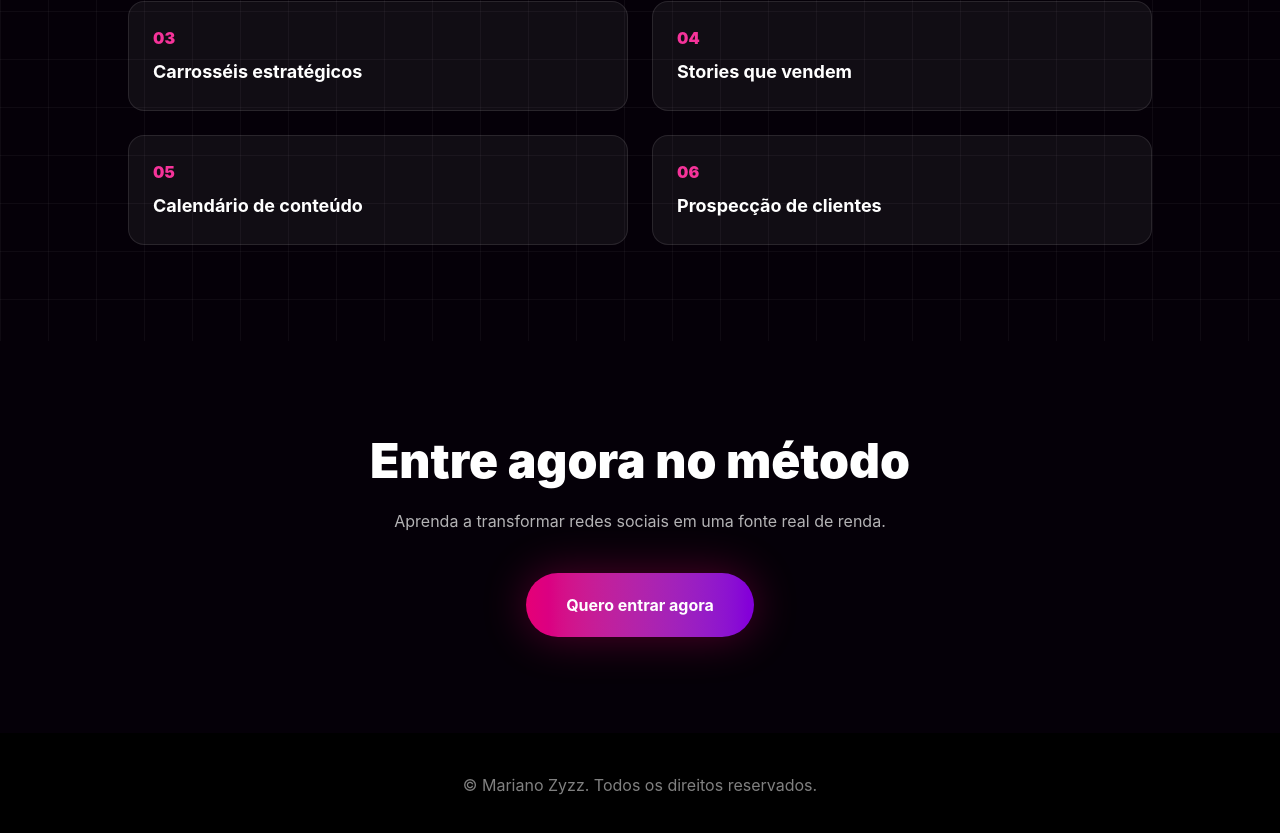
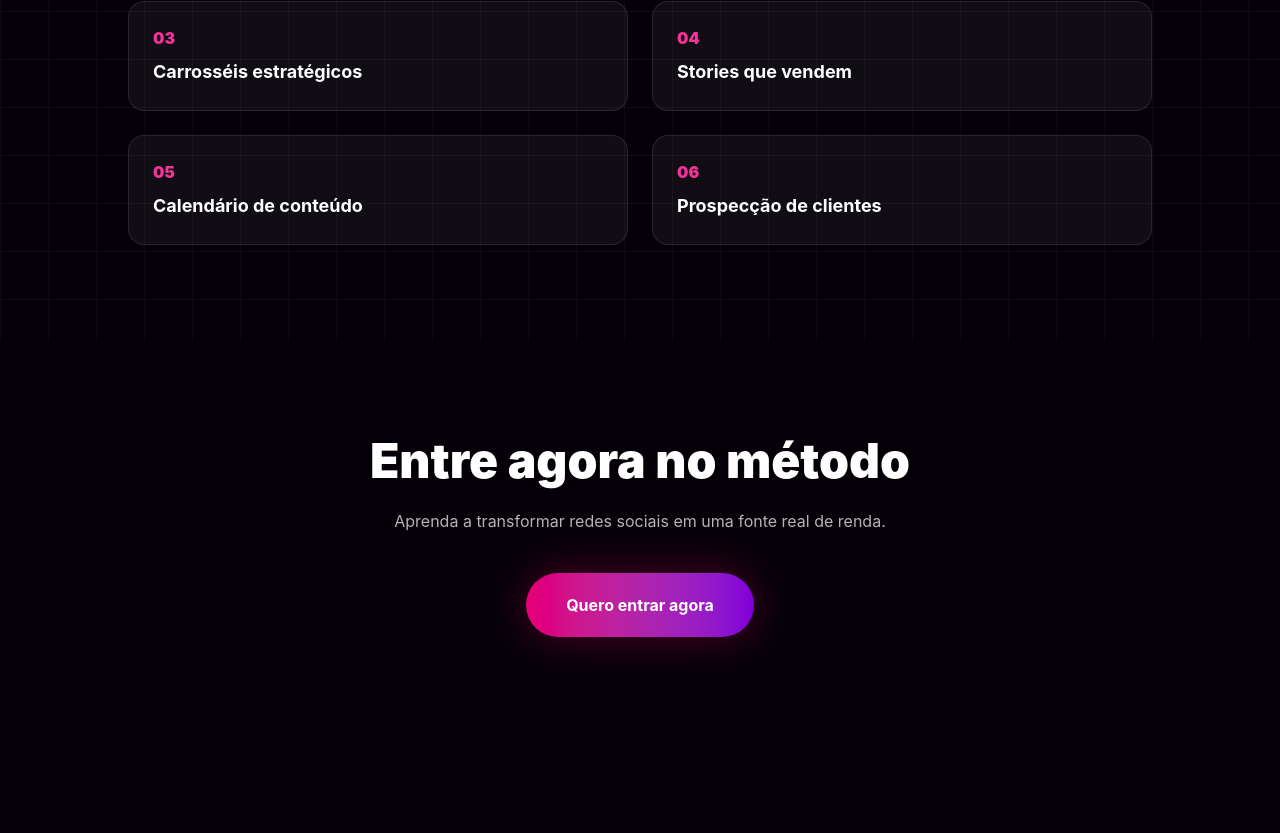
Before and after one commit to marianozyzz/zorygym, a React (Vite) app: page / in a window 1280 px wide. Shown: the part 1477-2310 px from the top of the page. After the commit the page ends 2210 px from the top, so only its background shows below. Built offline with nearby package versions, Linux system fonts and the light colour scheme.

Commit message:
Update App.jsx

```diff
--- a/src/App.jsx
+++ b/src/App.jsx
@@ -1,17 +1,15 @@
-import HeroSection from './sections/HeroSection'
-import ProblemSection from './sections/ProblemSection'
-import ContentSection from './sections/ContentSection'
-import OfferSection from './sections/OfferSection'
-import Footer from './sections/Footer'
+import HeroSection from "./sections/HeroSection"
+import ProblemSection from "./sections/ProblemSection"
+import ContentSection from "./sections/ContentSection"
+import OfferSection from "./sections/OfferSection"
 
 export default function App() {
   return (
-    <main className="overflow-hidden">
+    <main>
       <HeroSection />
       <ProblemSection />
       <ContentSection />
       <OfferSection />
-      <Footer />
     </main>
   )
 }
```
